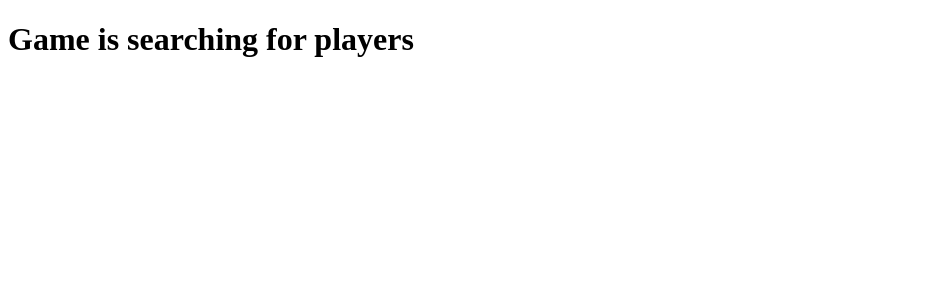
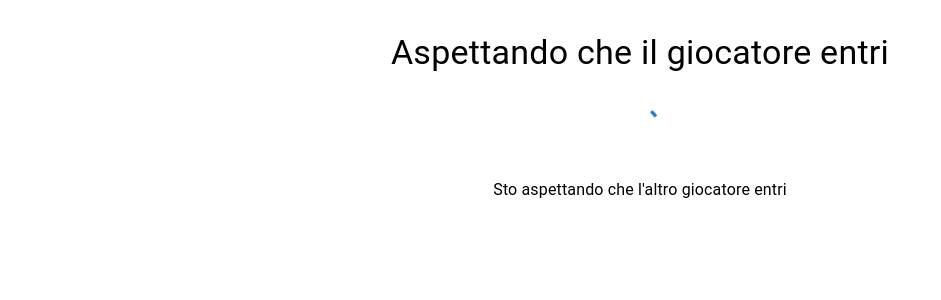
Before and after one commit to Flecart/battaglia-navale, a Next.js app: page /game in a window 1280 px wide. Shown: the top 300 px of the page, without its empty margins (0-941 px from the left). Built offline with nearby package versions, Linux system fonts and the light colour scheme; what typesafe-actions would draw is missing.

Commit message:
feat(page): create searching for players view

```diff
--- a/pages/_app.tsx
+++ b/pages/_app.tsx
@@ -1,3 +1,4 @@
+import '../styles/globals.css';
 import type {AppProps} from 'next/app';
 import {Provider} from 'react-redux';
 import {Store} from '@flux/store';
--- a/src/views/SearchingForPlayers.tsx
+++ b/src/views/SearchingForPlayers.tsx
@@ -1,8 +1,74 @@
+import IconButton from '@mui/material/IconButton';
+import ContentCopyIcon from '@mui/icons-material/ContentCopy';
+import Snackbar from '@mui/material/Snackbar';
+import Box from '@mui/material/Box';
+import Container from '@mui/material/Container';
+import CircularProgress from '@mui/material/CircularProgress';
+import {Typography} from '@mui/material';
+import * as gameSelectors from '@flux/selectors/game';
+import {useSelector} from 'react-redux';
+import {useCallback, useState} from 'react';
+import {styled} from '@mui/material/styles';
+
+const CenteredBox = styled(Box)`
+    display: flex;
+    flex-direction: column;
+    align-items: center;
+`;
+
+const RootContainer = styled(CenteredBox)`
+    height: 100vh;
+`;
 
 export default function SearchingForPlayers() {
+    const gameId = useSelector(gameSelectors.getGameId);
+    const [snackbarOpen, setSnackbarOpen] = useState(false);
+
+    const handleCopyId = useCallback(() => {
+        setSnackbarOpen(true);
+        navigator.clipboard.writeText(gameId);
+    }, [gameId]);
+
     return (
-        <div>
-            <h1>Game is searching for players</h1>
-        </div>
+        <RootContainer>
+            <Box mt={4}>
+                <Typography variant="h4" component="h1">
+                    Aspettando che il giocatore entri
+                </Typography>
+            </Box>
+            {
+                gameId && (
+                    <Box mt={4}>
+                        <Container sx={{display: 'flex', alignItems: 'center'}}>
+                            <Typography variant="body1">
+                                Game-id: {gameId}
+                            </Typography>
+                            <IconButton aria-label="copy-to-clipboard" onClick={handleCopyId}>
+                                <ContentCopyIcon/>
+                            </IconButton>
+                        </Container>
+                        <CenteredBox>
+                            <Typography variant="subtitle2">
+                                Condividilo con i tuoi amici!
+                            </Typography>
+                        </CenteredBox>
+                    </Box>
+                )
+            }
+            <Box mt={4}>
+                <CenteredBox mb={4}>
+                    <CircularProgress/>
+                </CenteredBox>
+                <Typography variant="body1">
+                    Sto aspettando che l&apos;altro giocatore entri
+                </Typography>
+            </Box>
+            <Snackbar
+                open={snackbarOpen}
+                onClose={() => setSnackbarOpen(false)}
+                autoHideDuration={2000}
+                message="Game id copiato!"
+            />
+        </RootContainer>
     );
 }
--- /dev/null
+++ b/styles/globals.css
@@ -0,0 +1,16 @@
+html,
+body {
+  padding: 0;
+  margin: 0;
+  font-family: -apple-system, BlinkMacSystemFont, Segoe UI, Roboto, Oxygen,
+    Ubuntu, Cantarell, Fira Sans, Droid Sans, Helvetica Neue, sans-serif;
+}
+
+a {
+  color: inherit;
+  text-decoration: none;
+}
+
+* {
+  box-sizing: border-box;
+}
```
Also changed, not shown: pages/index.tsx (+12 -45 lines).
